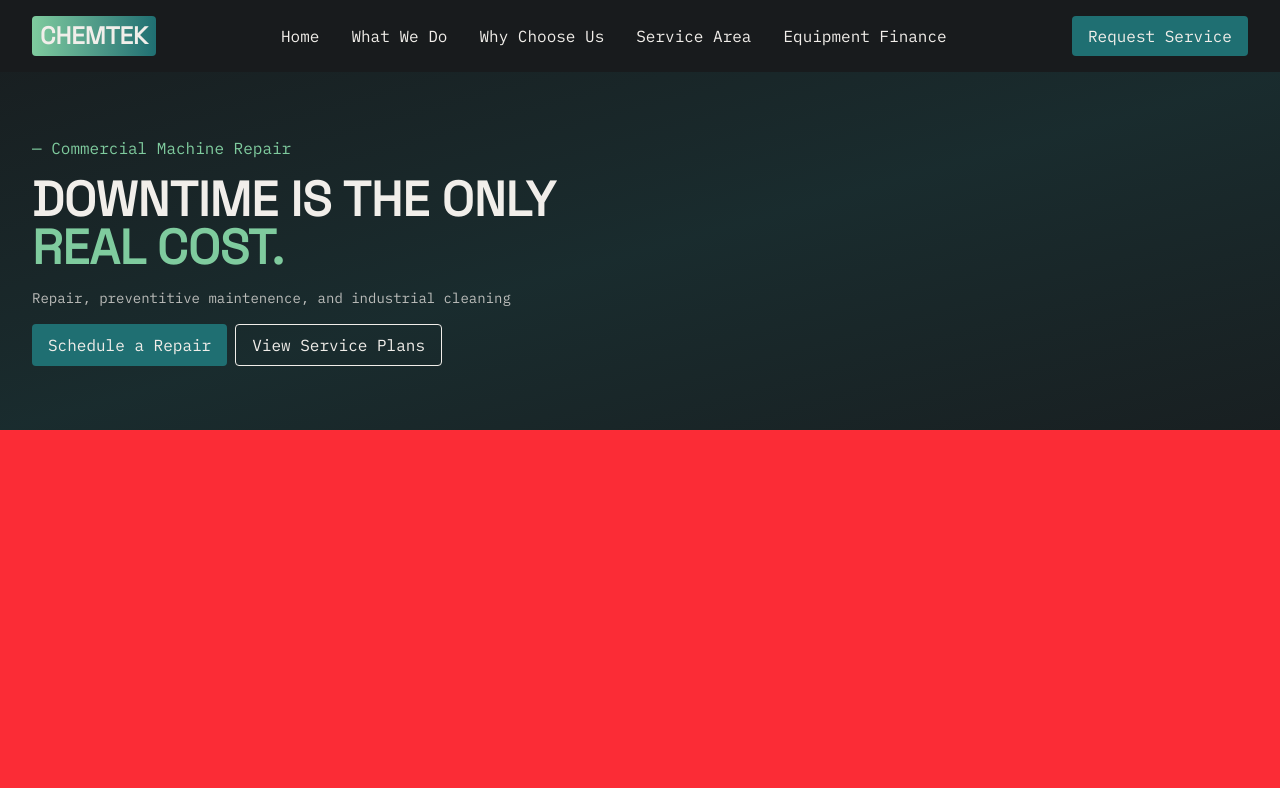
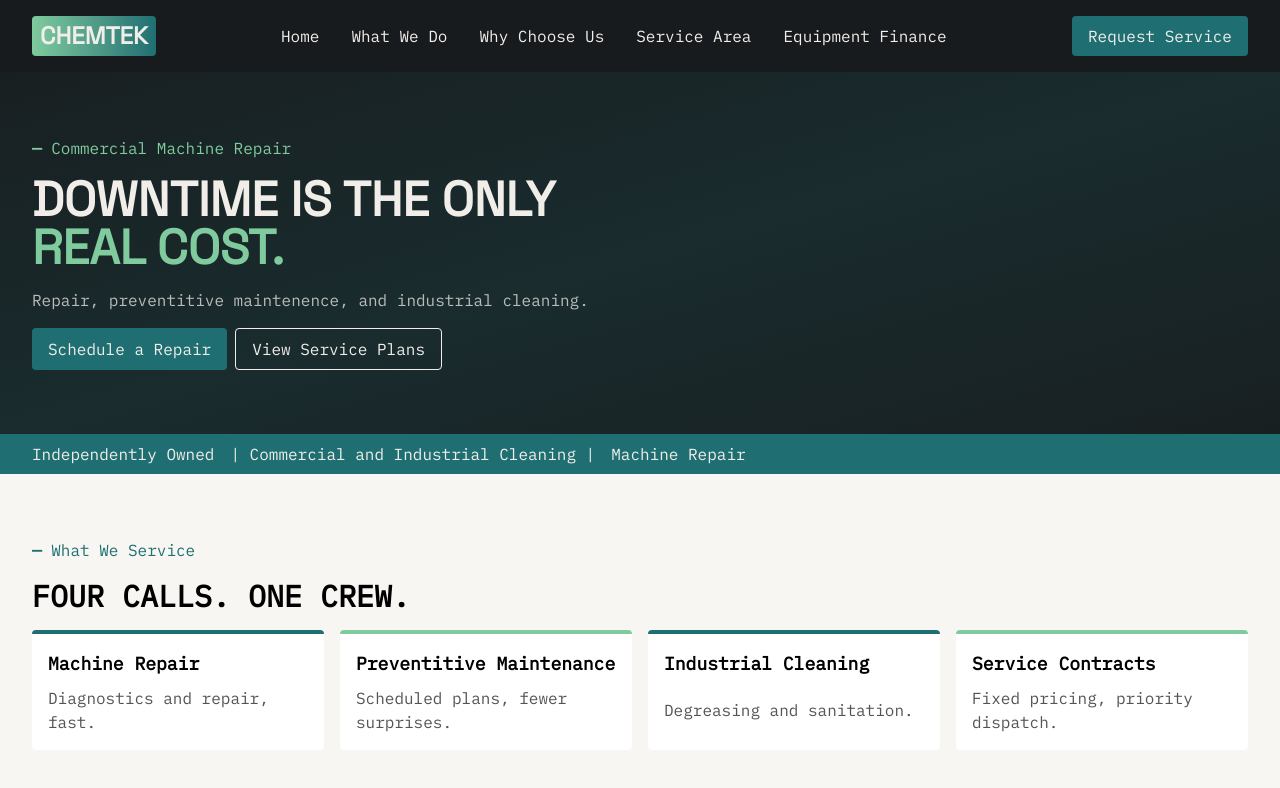
Before and after one commit to AndrewGlennAquino/chemtek-website, a React (Vite) app: page / in a window 1280 px wide. Shown: the top 788 px of the page. Built offline with nearby package versions, Linux system fonts and the light colour scheme.

Commit message:
feat: implement What We Service section

```diff
--- /dev/null
+++ b/src/components/Card.tsx
@@ -0,0 +1,27 @@
+type CardProps = {
+  alt?: boolean;
+  title: string;
+  children: string;
+};
+
+export function Card({ alt, title, children }: CardProps) {
+  if (alt) {
+    return (
+      <div
+        className={`bg-[#ffffff] border-seafoam border-l-4 sm:border-l-0 sm:border-t-4 rounded-sm p-4 grid grid-row-2 gap-2`}
+      >
+        <h3 className="font-bold lg:text-lg">{title}</h3>
+        <p className="text-black/75 text-sm lg:text-base">{children}</p>
+      </div>
+    );
+  } else {
+    return (
+      <div
+        className={`bg-[#ffffff] border-teal border-l-4 sm:border-l-0 sm:border-t-4 rounded-sm p-4 grid grid-row-2 gap-2`}
+      >
+        <h3 className="font-bold lg:text-lg">{title}</h3>
+        <p className="text-black/75 text-sm lg:text-base">{children}</p>
+      </div>
+    );
+  }
+}
--- a/src/components/Header.tsx
+++ b/src/components/Header.tsx
@@ -25,7 +25,7 @@ function DesktopLinkLI({ src, children }: DesktopLinkLIProps) {
 
 export function Header() {
   return (
-    <header className="bg-black text-white w-full p-4 lg:px-8 flex gap-4 xl:gap-0 xl:justify-between items-center">
+    <header className="bg-black text-white w-full px-default py-4 flex gap-4 xl:gap-0 xl:justify-between items-center">
       <MobileNav />
 
       {/* TODO: replace with React Router Links */}
--- a/src/components/MobileNav.tsx
+++ b/src/components/MobileNav.tsx
@@ -57,7 +57,7 @@ function HamburgerMenu({ clicked, setClicked }: HamburgerMenuProps) {
 function MobileLinkLI({ src, children }: MobileLinkLIProps) {
   return (
     <motion.li
-      className="cursor-pointer border-b-1 border-white/5 p-4 lg:px-8 flex justify-between"
+      className="cursor-pointer border-b-1 border-white/5 px-default py-4 flex justify-between"
       whileHover="animateHover"
     >
       {/* TODO: replace with React Router Links */}
--- a/src/index.css
+++ b/src/index.css
@@ -30,6 +30,7 @@ body,
   --color-white: oklch(0.9503 0.0063 75.41);
   --color-teal: oklch(0.4966 0.0744 198.71);
   --color-seafoam: oklch(0.7802 0.0999 157.13);
+  --color-offwhite: oklch(0.9728 0.0054 95.1);
 }
 
 @layer base {}
@@ -48,4 +49,8 @@ body,
   }
 }
 
-@layer utilities {}
+@layer utilities {
+  .px-default {
+    @apply px-4 lg:px-8;
+  }
+}
--- a/src/pages/Home.tsx
+++ b/src/pages/Home.tsx
@@ -1,5 +1,8 @@
 // Library imports
 import { motion } from "motion/react";
+
+// Component imports
+import { Card } from "../components/card";
 
 /**
  * Home page component that contains hero, summary of services, and basic facts
@@ -8,16 +11,18 @@ export const Home = () => {
   return (
     <main>
       <section aria-label="hero">
-        <div className="bg-black bg-gradient-to-br from-teal/5 via-teal/20 to-teal/5 px-4 lg:px-8 py-16 flex flex-col gap-4">
-          <p className="text-seafoam">— Commercial Machine Repair</p>
+        <div className="bg-black bg-gradient-to-br from-teal/5 via-teal/20 to-teal/5 px-default py-16 flex flex-col gap-4">
+          <p className="text-seafoam">
+            <span className="font-bold">—</span> Commercial Machine Repair
+          </p>
 
           <h1 className="text-white text-3xl font-grotesk font-bold sm:text-5xl">
             DOWNTIME IS THE ONLY <br />
             <span className="text-seafoam">REAL COST.</span>
           </h1>
 
-          <p className="text-white/75 text-sm">
-            Repair, preventitive maintenence, and industrial cleaning
+          <p className="text-white/75 text-sm lg:text-base">
+            Repair, preventitive maintenence, and industrial cleaning.
           </p>
 
           <div className="sm:max-w-max flex flex-col sm:flex-row gap-2">
@@ -38,7 +43,39 @@ export const Home = () => {
         </div>
       </section>
 
-      <section className="bg-red-500 w-screen min-h-screen"></section>
+      <div className="bg-teal text-white text-nowrap px-default py-2 flex gap-4 items-center overflow-x-auto">
+        <p>Independently Owned</p>
+        <p>| Commercial and Industrial Cleaning |</p>
+        <p>Machine Repair</p>
+      </div>
+
+      <section aria-label="What We Service">
+        <div className="bg-offwhite px-default py-8 lg:py-16 flex flex-col gap-4">
+          <h1 className="text-teal">
+            <span className="font-bold">—</span> What We Service
+          </h1>
+          <h2 className="font-bold text-2xl lg:text-3xl">FOUR CALLS. ONE CREW.</h2>
+
+          <div className="w-full grid grid-row-4 lg:grid-cols-4 gap-4">
+            <Card title="Machine Repair">
+              Diagnostics and repair, fast.
+            </Card>
+            <Card alt title="Preventitive Maintenance">
+              Scheduled plans, fewer surprises.
+            </Card>
+            <Card title="Industrial Cleaning">
+              Degreasing and sanitation.
+            </Card>
+            <Card alt title="Service Contracts">
+              Fixed pricing, priority dispatch.
+            </Card>
+          </div>
+        </div>
+      </section>
+
+      <section aria-label="Quick Facts">
+
+      </section>
     </main>
   );
 };
```
